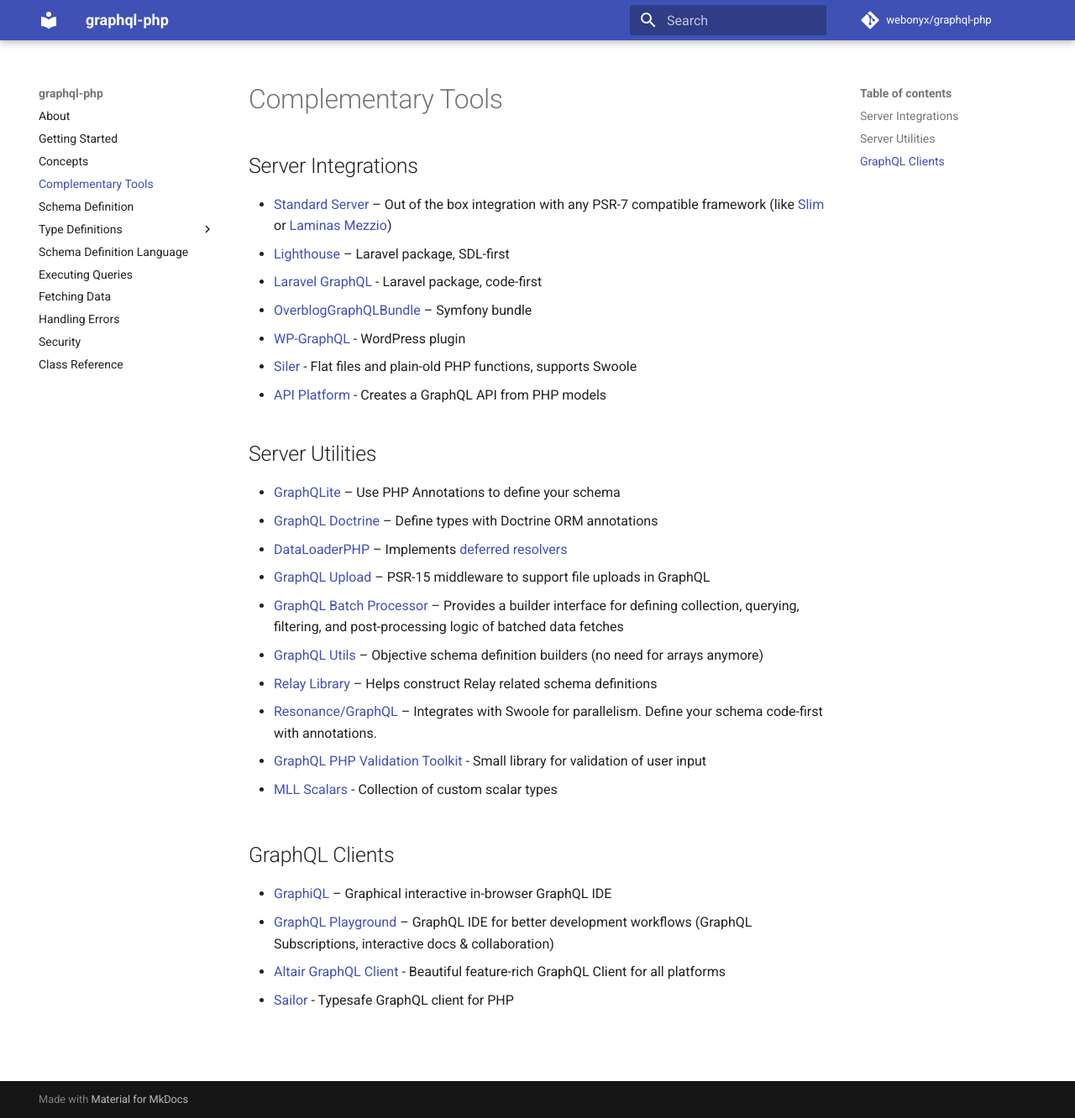
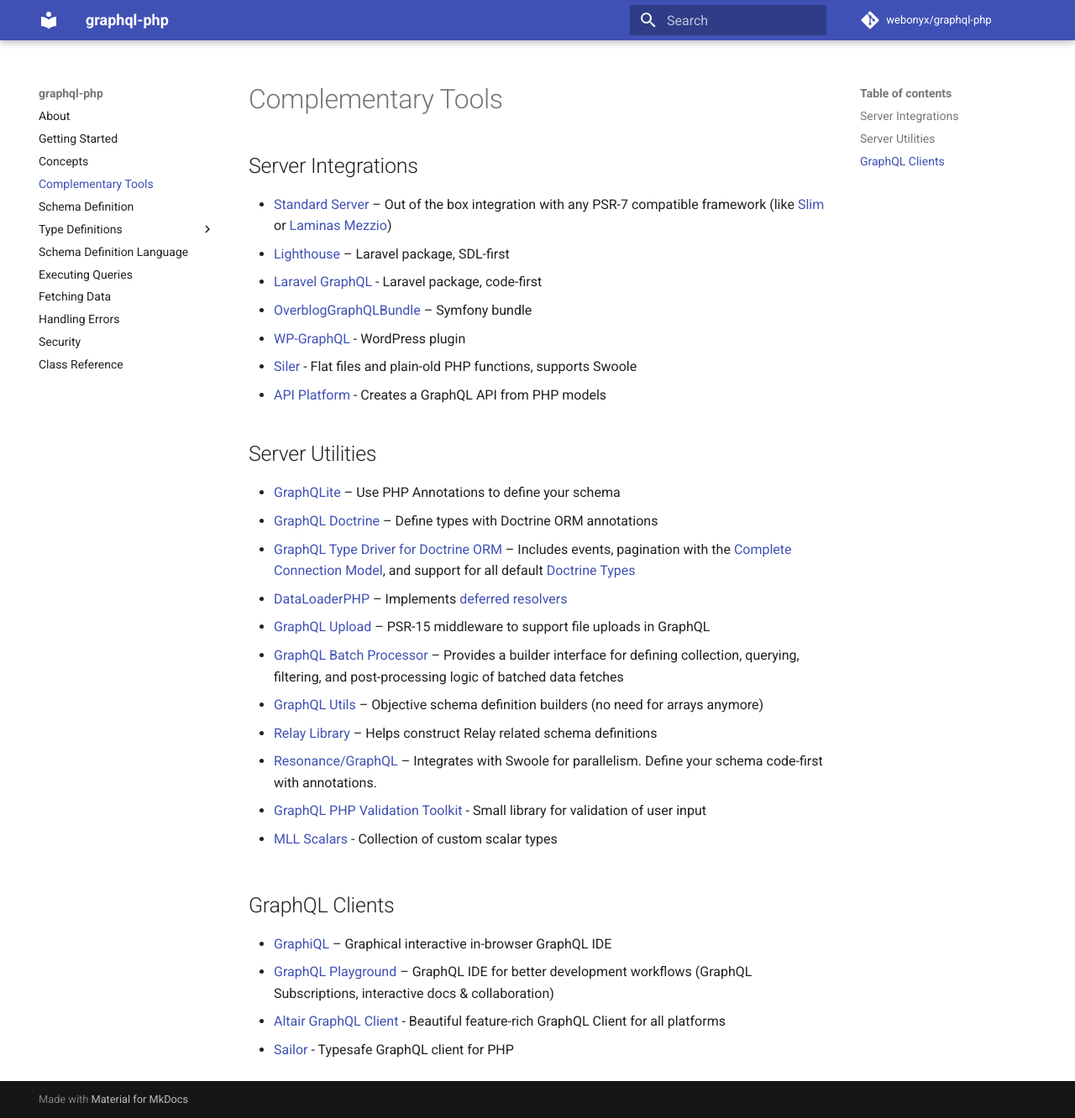
Before and after one commit to webonyx/graphql-php, an MkDocs documentation site: the page built from docs/complementary-tools.md, in a window 1280 px wide and 1332 px high. Shown: the whole window at 84% size. Built offline with MkDocs 1.6.1 and Material for MkDocs 9.7.7, drawn with Linux system fonts in a browser that asks for light colours; comment, search, counter and statistics services are not loaded.

Commit message:
Added API-Skeletons to complimentary-tools.md

```diff
--- a/docs/complementary-tools.md
+++ b/docs/complementary-tools.md
@@ -12,6 +12,7 @@
 
 - [GraphQLite](https://graphqlite.thecodingmachine.io) – Use PHP Annotations to define your schema
 - [GraphQL Doctrine](https://github.com/Ecodev/graphql-doctrine) – Define types with Doctrine ORM annotations
+- [GraphQL Type Driver for Doctrine ORM](https://github.com/api-skeletons/doctrine-orm-graphql) – Includes events, pagination with the [Complete Connection Model](https://graphql.org/learn/pagination/#complete-connection-model), and support for all default [Doctrine Types](https://doctrine-orm-graphql.apiskeletons.dev/en/latest/types.html#data-type-mappings)
 - [DataLoaderPHP](https://github.com/overblog/dataloader-php) – Implements [deferred resolvers](data-fetching.md#solving-n1-problem)
 - [GraphQL Upload](https://github.com/Ecodev/graphql-upload) – PSR-15 middleware to support file uploads in GraphQL
 - [GraphQL Batch Processor](https://github.com/vasily-kartashov/graphql-batch-processing) – Provides a builder interface for defining collection, querying, filtering, and post-processing logic of batched data fetches
```
